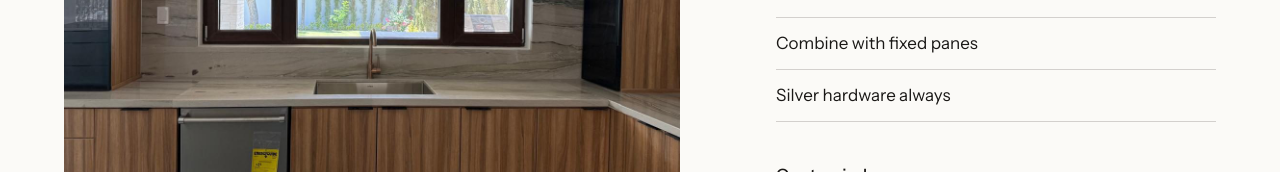
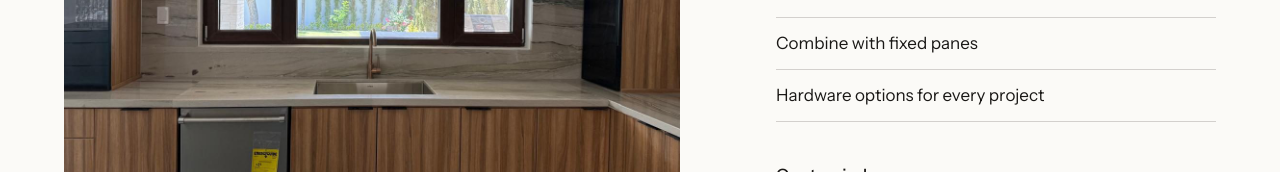
Before and after one commit to omarchavezhernandez-cyber/paginaweb, a website: page index.html in a window 1280 px wide. Shown: the part 2571-2743 px from the top of the page. Drawn offline with Linux system fonts and the light colour scheme.

Commit message:
Herraje: con opciones para cada proyecto
Co-Authored-By: Claude Opus 5.5 <noreply@anthropic.com>
Claude-Session: https://claude.ai/code/session_017WkvejySSG5Cx4qwKHRayg

```diff
--- a/index.html
+++ b/index.html
@@ -336,7 +336,7 @@ footer .legal{display:flex;justify-content:space-between;flex-wrap:wrap;gap:var(
           <span class="k" data-en="Windows">Ventanas</span>
           <h3 data-en="Tilt and turn, and fixed">Oscilobatientes y fijas</h3>
           <p data-en="Light and air in every room.">Luz y aire en cada cuarto.</p>
-          <ul><li data-en="Tilt to vent, turn to clean">Abate para ventilar, gira para limpiar</li><li data-en="Combine with fixed panes">Se combinan con fijos</li><li data-en="Silver hardware always">Herraje siempre en plata</li></ul>
+          <ul><li data-en="Tilt to vent, turn to clean">Abate para ventilar, gira para limpiar</li><li data-en="Combine with fixed panes">Se combinan con fijos</li><li data-en="Hardware options for every project">Con opciones de herraje para cada proyecto</li></ul>
           <a class="more" href="https://wa.me/526563609971?text=Hola%2C%20quiero%20cotizar%20ventanas." data-en-href="https://wa.me/526563609971?text=Hi%2C%20I%27d%20like%20a%20quote%20for%20windows." data-en="Quote windows">Cotizar ventanas</a>
         </div>
       </article>
@@ -412,7 +412,7 @@ footer .legal{display:flex;justify-content:space-between;flex-wrap:wrap;gap:var(
 
   <section class="colors" aria-labelledby="col-h">
     <div class="wrap">
-      <div class="head"><h2 id="col-h" data-en="Six profile colours">Seis colores de perfil</h2><p data-en="Hardware is always silver.">El herraje siempre es plata.</p></div>
+      <div class="head"><h2 id="col-h" data-en="Six profile colours">Seis colores de perfil</h2><p data-en="Hardware options for every project.">Con opciones de herraje para cada proyecto.</p></div>
       <ul class="sw">
         <li><i class="c1"></i><b>Schwarzbraun</b></li>
         <li><i class="c2"></i><b data-en="Black">Negro</b></li>
```
